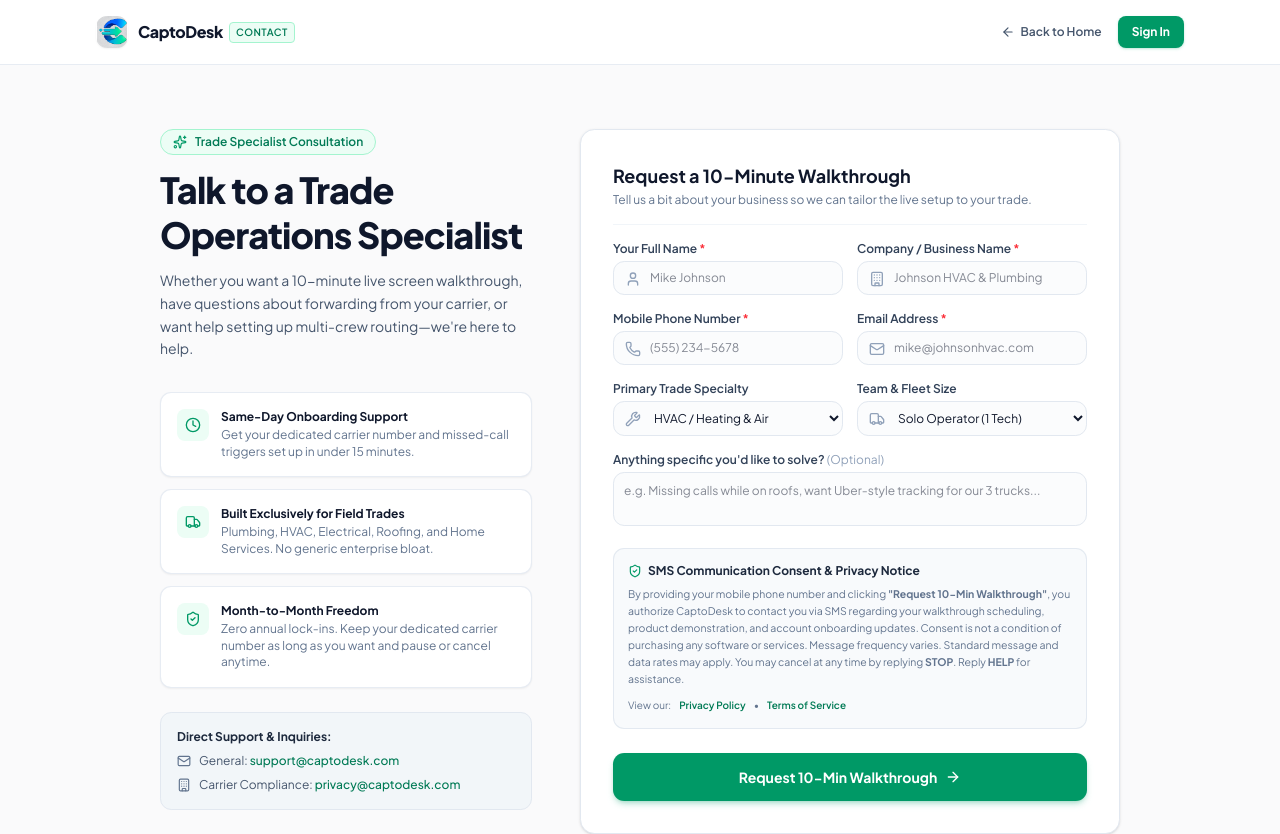
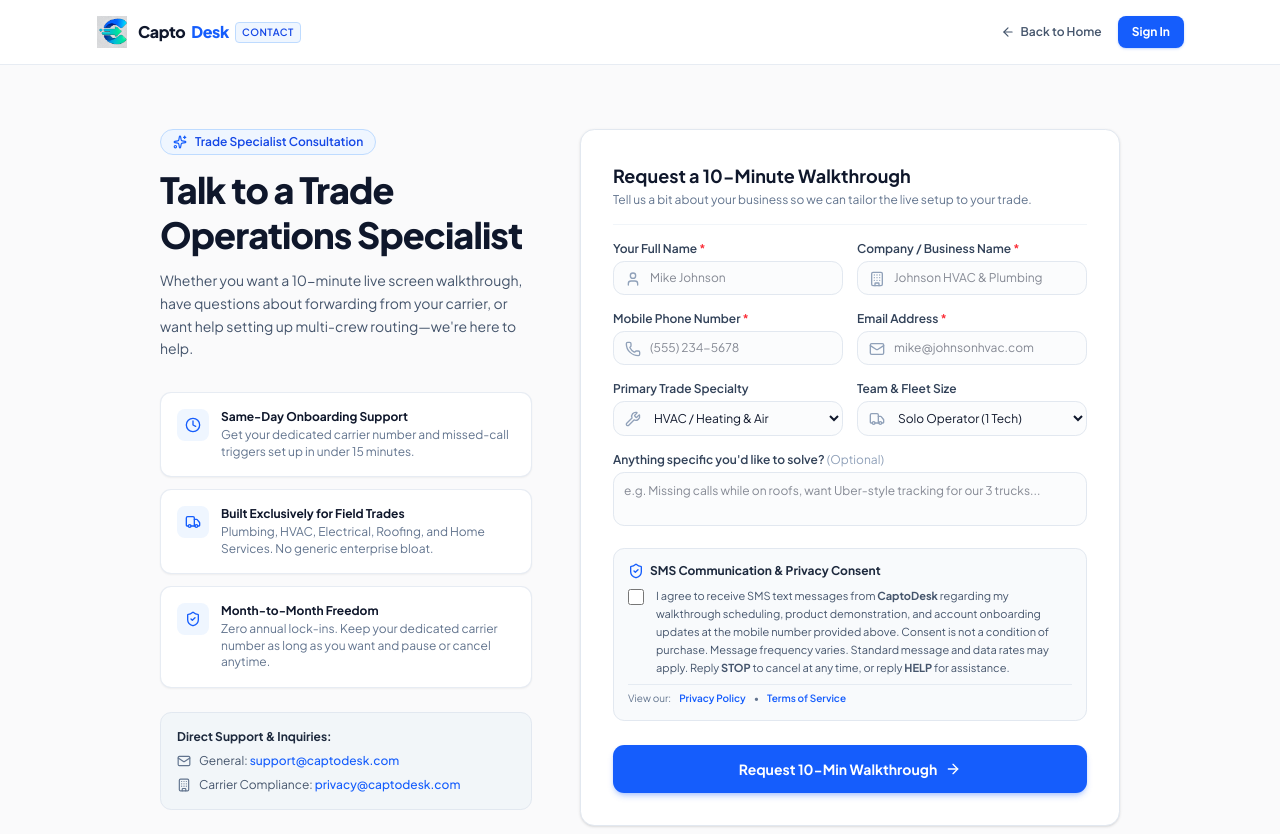
Before and after one commit to corvexastudio/corvexa-platform, a Next.js app: page /contact in a window 1280 px wide. Shown: the top 834 px of the page. Built offline with nearby package versions, Linux system fonts and the light colour scheme.

Commit message:
feat(contact): add 10DLC compliant unchecked SMS opt-in checkbox to demo walkthrough form

```diff
--- a/src/app/contact/page.tsx
+++ b/src/app/contact/page.tsx
@@ -29,7 +29,8 @@ export default function ContactPage() {
     email: '',
     trade: 'hvac',
     fleetSize: '1',
-    message: ''
+    message: '',
+    smsConsent: false
   })
 
   const handleSubmit = (e: React.FormEvent) => {
@@ -44,16 +45,16 @@ export default function ContactPage() {
   }
 
   return (
-    <div className="min-h-screen bg-[#FAFAFB] text-slate-900 selection:bg-emerald-500 selection:text-white font-[var(--font-sans)] antialiased">
+    <div className="min-h-screen bg-[#FAFAFB] text-slate-900 selection:bg-blue-600 selection:text-white font-[var(--font-sans)] antialiased">
       {/* ── Top Header ── */}
       <header className="sticky top-0 z-50 w-full border-b border-slate-200/80 bg-white/90 backdrop-blur-md">
         <div className="max-w-6xl mx-auto px-4 sm:px-6 lg:px-8 h-16 flex items-center justify-between">
           <Link href="/" className="flex items-center gap-2.5 group">
-            <BrandIcon className="w-8 h-8 rounded-xl shadow-xs group-hover:scale-105 transition-transform" priority />
+            <BrandIcon className="w-8 h-8 group-hover:scale-105 transition-transform" priority />
             <div className="flex flex-col">
               <span className="text-base font-extrabold tracking-tight text-slate-900 flex items-center gap-1.5">
-                CaptoDesk
-                <span className="text-[10px] font-mono px-1.5 py-0.5 rounded bg-emerald-50 text-emerald-700 border border-emerald-200 font-semibold uppercase tracking-wider">
+                Capto<span className="text-blue-600">Desk</span>
+                <span className="text-[10px] font-mono px-1.5 py-0.5 rounded bg-blue-50 text-blue-700 border border-blue-200 font-semibold uppercase tracking-wider">
                   CONTACT
                 </span>
               </span>
@@ -70,7 +71,7 @@ export default function ContactPage() {
             </Link>
             <Link
               href="/client/login"
-              className="hidden sm:inline-flex px-3.5 py-2 rounded-lg bg-emerald-600 hover:bg-emerald-500 text-white font-bold transition-all shadow-sm shadow-emerald-600/20"
+              className="hidden sm:inline-flex px-3.5 py-2 rounded-lg bg-blue-600 hover:bg-blue-500 text-white font-bold transition-all shadow-sm shadow-blue-600/20"
             >
               Sign In
             </Link>
@@ -85,8 +86,8 @@ export default function ContactPage() {
           {/* Left Column: Context & Proof */}
           <div className="lg:col-span-5 space-y-6">
             <div className="space-y-3">
-              <div className="inline-flex items-center gap-2 px-3 py-1 rounded-full bg-emerald-50 border border-emerald-200 text-emerald-700 text-xs font-semibold">
-                <Sparkles className="w-3.5 h-3.5 text-emerald-600" />
+              <div className="inline-flex items-center gap-2 px-3 py-1 rounded-full bg-blue-50 border border-blue-200 text-blue-700 text-xs font-semibold">
+                <Sparkles className="w-3.5 h-3.5 text-blue-600" />
                 <span>Trade Specialist Consultation</span>
               </div>
               <h1 className="text-3xl sm:text-4xl font-extrabold text-slate-900 tracking-tight leading-tight">
@@ -100,7 +101,7 @@ export default function ContactPage() {
             {/* Benefit Highlights */}
             <div className="space-y-3 pt-2">
               <div className="p-4 rounded-xl bg-white border border-slate-200/80 shadow-xs flex items-start gap-3">
-                <div className="p-2 rounded-lg bg-emerald-50 text-emerald-600 shrink-0">
+                <div className="p-2 rounded-lg bg-blue-50 text-blue-600 shrink-0">
                   <Clock className="w-4 h-4" />
                 </div>
                 <div>
@@ -112,7 +113,7 @@ export default function ContactPage() {
               </div>
 
               <div className="p-4 rounded-xl bg-white border border-slate-200/80 shadow-xs flex items-start gap-3">
-                <div className="p-2 rounded-lg bg-emerald-50 text-emerald-600 shrink-0">
+                <div className="p-2 rounded-lg bg-blue-50 text-blue-600 shrink-0">
                   <Truck className="w-4 h-4" />
                 </div>
                 <div>
@@ -124,7 +125,7 @@ export default function ContactPage() {
               </div>
 
               <div className="p-4 rounded-xl bg-white border border-slate-200/80 shadow-xs flex items-start gap-3">
-                <div className="p-2 rounded-lg bg-emerald-50 text-emerald-600 shrink-0">
+                <div className="p-2 rounded-lg bg-blue-50 text-blue-600 shrink-0">
                   <ShieldCheck className="w-4 h-4" />
                 </div>
                 <div>
@@ -141,11 +142,11 @@ export default function ContactPage() {
               <span className="font-bold text-slate-800 block">Direct Support & Inquiries:</span>
               <div className="flex items-center gap-2">
                 <Mail className="w-3.5 h-3.5 text-slate-500" />
-                <span>General: <a href="mailto:support@captodesk.com" className="text-emerald-700 font-medium hover:underline">support@captodesk.com</a></span>
+                <span>General: <a href="mailto:support@captodesk.com" className="text-blue-600 font-medium hover:underline">support@captodesk.com</a></span>
               </div>
               <div className="flex items-center gap-2">
                 <Building className="w-3.5 h-3.5 text-slate-500" />
-                <span>Carrier Compliance: <a href="mailto:privacy@captodesk.com" className="text-emerald-700 font-medium hover:underline">privacy@captodesk.com</a></span>
+                <span>Carrier Compliance: <a href="mailto:privacy@captodesk.com" className="text-blue-600 font-medium hover:underline">privacy@captodesk.com</a></span>
               </div>
             </div>
           </div>
@@ -197,7 +198,7 @@ export default function ContactPage() {
                           placeholder="Mike Johnson"
                           value={formData.name}
                           onChange={(e) => setFormData({ ...formData, name: e.target.value })}
-                          className="w-full pl-9 pr-3 py-2 text-xs rounded-xl border border-slate-200 focus:border-emerald-500 focus:ring-1 focus:ring-emerald-500 focus:outline-hidden bg-slate-50/50 text-slate-900"
+                          className="w-full pl-9 pr-3 py-2 text-xs rounded-xl border border-slate-200 focus:border-blue-500 focus:ring-1 focus:ring-blue-500 focus:outline-hidden bg-slate-50/50 text-slate-900"
                         />
                       </div>
                     </div>
@@ -215,7 +216,7 @@ export default function ContactPage() {
                           placeholder="Johnson HVAC & Plumbing"
                           value={formData.businessName}
                           onChange={(e) => setFormData({ ...formData, businessName: e.target.value })}
-                          className="w-full pl-9 pr-3 py-2 text-xs rounded-xl border border-slate-200 focus:border-emerald-500 focus:ring-1 focus:ring-emerald-500 focus:outline-hidden bg-slate-50/50 text-slate-900"
+                          className="w-full pl-9 pr-3 py-2 text-xs rounded-xl border border-slate-200 focus:border-blue-500 focus:ring-1 focus:ring-blue-500 focus:outline-hidden bg-slate-50/50 text-slate-900"
                         />
                       </div>
                     </div>
@@ -235,7 +236,7 @@ export default function ContactPage() {
                           placeholder="(555) 234-5678"
                           value={formData.phone}
                           onChange={(e) => setFormData({ ...formData, phone: e.target.value })}
-                          className="w-full pl-9 pr-3 py-2 text-xs rounded-xl border border-slate-200 focus:border-emerald-500 focus:ring-1 focus:ring-emerald-500 focus:outline-hidden bg-slate-50/50 text-slate-900"
+                          className="w-full pl-9 pr-3 py-2 text-xs rounded-xl border border-slate-200 focus:border-blue-500 focus:ring-1 focus:ring-blue-500 focus:outline-hidden bg-slate-50/50 text-slate-900"
                         />
                       </div>
                     </div>
@@ -253,7 +254,7 @@ export default function ContactPage() {
                           placeholder="mike@johnsonhvac.com"
                           value={formData.email}
                           onChange={(e) => setFormData({ ...formData, email: e.target.value })}
-                          className="w-full pl-9 pr-3 py-2 text-xs rounded-xl border border-slate-200 focus:border-emerald-500 focus:ring-1 focus:ring-emerald-500 focus:outline-hidden bg-slate-50/50 text-slate-900"
+                          className="w-full pl-9 pr-3 py-2 text-xs rounded-xl border border-slate-200 focus:border-blue-500 focus:ring-1 focus:ring-blue-500 focus:outline-hidden bg-slate-50/50 text-slate-900"
                         />
                       </div>
                     </div>
@@ -270,7 +271,7 @@ export default function ContactPage() {
                         <select
                           value={formData.trade}
                           onChange={(e) => setFormData({ ...formData, trade: e.target.value })}
-                          className="w-full pl-9 pr-3 py-2 text-xs rounded-xl border border-slate-200 focus:border-emerald-500 focus:ring-1 focus:ring-emerald-500 focus:outline-hidden bg-slate-50/50 text-slate-900 cursor-pointer"
+                          className="w-full pl-9 pr-3 py-2 text-xs rounded-xl border border-slate-200 focus:border-blue-500 focus:ring-1 focus:ring-blue-500 focus:outline-hidden bg-slate-50/50 text-slate-900 cursor-pointer"
                         >
                           <option value="hvac">HVAC / Heating & Air</option>
                           <option value="plumbing">Plumbing</option>
@@ -293,7 +294,7 @@ export default function ContactPage() {
                         <select
                           value={formData.fleetSize}
                           onChange={(e) => setFormData({ ...formData, fleetSize: e.target.value })}
-                          className="w-full pl-9 pr-3 py-2 text-xs rounded-xl border border-slate-200 focus:border-emerald-500 focus:ring-1 focus:ring-emerald-500 focus:outline-hidden bg-slate-50/50 text-slate-900 cursor-pointer"
+                          className="w-full pl-9 pr-3 py-2 text-xs rounded-xl border border-slate-200 focus:border-blue-500 focus:ring-1 focus:ring-blue-500 focus:outline-hidden bg-slate-50/50 text-slate-900 cursor-pointer"
                         >
                           <option value="1">Solo Operator (1 Tech)</option>
                           <option value="2-5">2 to 5 Trucks / Technicians</option>
@@ -314,26 +315,35 @@ export default function ContactPage() {
                       placeholder="e.g. Missing calls while on roofs, want Uber-style tracking for our 3 trucks..."
                       value={formData.message}
                       onChange={(e) => setFormData({ ...formData, message: e.target.value })}
-                      className="w-full p-2.5 text-xs rounded-xl border border-slate-200 focus:border-emerald-500 focus:ring-1 focus:ring-emerald-500 focus:outline-hidden bg-slate-50/50 text-slate-900 resize-none"
+                      className="w-full p-2.5 text-xs rounded-xl border border-slate-200 focus:border-blue-500 focus:ring-1 focus:ring-blue-500 focus:outline-hidden bg-slate-50/50 text-slate-900 resize-none"
                     />
                   </div>
 
-                  {/* ── MANDATORY CARRIER B2B SMS OPT-IN DISCLOSURE BLOCK ── */}
-                  <div className="p-3.5 rounded-xl bg-slate-50 border border-slate-200/90 text-[11px] text-slate-600 space-y-1.5 leading-relaxed">
+                  {/* ── MANDATORY 10DLC / TCPA EXPLICIT SMS OPT-IN CHECKBOX ── */}
+                  <div className="p-3.5 rounded-xl bg-slate-50 border border-slate-200 space-y-2">
                     <div className="flex items-center gap-1.5 font-bold text-slate-800 text-xs">
-                      <ShieldCheck className="w-3.5 h-3.5 text-emerald-600" />
-                      <span>SMS Communication Consent &amp; Privacy Notice</span>
+                      <ShieldCheck className="w-4 h-4 text-blue-600 shrink-0" />
+                      <span>SMS Communication &amp; Privacy Consent</span>
                     </div>
-                    <p className="text-[10.5px] text-slate-500">
-                      By providing your mobile phone number and clicking <strong>&quot;Request 10-Min Walkthrough&quot;</strong>, you authorize CaptoDesk to contact you via SMS regarding your walkthrough scheduling, product demonstration, and account onboarding updates. Consent is not a condition of purchasing any software or services. Message frequency varies. Standard message and data rates may apply. You may cancel at any time by replying <strong>STOP</strong>. Reply <strong>HELP</strong> for assistance.
-                    </p>
-                    <div className="pt-1 text-[10px] text-slate-500 flex items-center gap-2">
+                    <label className="flex items-start gap-3 cursor-pointer select-none">
+                      <input
+                        type="checkbox"
+                        required
+                        checked={formData.smsConsent}
+                        onChange={(e) => setFormData({ ...formData, smsConsent: e.target.checked })}
+                        className="mt-0.5 h-4 w-4 rounded border-slate-300 text-blue-600 focus:ring-blue-500 cursor-pointer shrink-0"
+                      />
+                      <span className="text-[11px] text-slate-600 leading-relaxed">
+                        I agree to receive SMS text messages from <strong>CaptoDesk</strong> regarding my walkthrough scheduling, product demonstration, and account onboarding updates at the mobile number provided above. Consent is not a condition of purchase. Message frequency varies. Standard message and data rates may apply. Reply <strong>STOP</strong> to cancel at any time, or reply <strong>HELP</strong> for assistance.
+                      </span>
+                    </label>
+                    <div className="pt-1.5 border-t border-slate-200/80 text-[10px] text-slate-500 flex items-center gap-2">
                       <span>View our:</span>
-                      <Link href="/privacy" target="_blank" className="text-emerald-700 hover:underline font-semibold">
+                      <Link href="/privacy" target="_blank" className="text-blue-600 hover:underline font-semibold">
                         Privacy Policy
                       </Link>
                       <span>•</span>
-                      <Link href="/terms" target="_blank" className="text-emerald-700 hover:underline font-semibold">
+                      <Link href="/terms" target="_blank" className="text-blue-600 hover:underline font-semibold">
                         Terms of Service
                       </Link>
                     </div>
@@ -344,7 +354,7 @@ export default function ContactPage() {
                     <button
                       type="submit"
                       disabled={loading}
-                      className="w-full py-3.5 px-4 rounded-xl bg-emerald-600 hover:bg-emerald-500 disabled:opacity-50 text-white font-bold text-sm shadow-md shadow-emerald-600/25 flex items-center justify-center gap-2 transition-all cursor-pointer"
+                      className="w-full py-3.5 px-4 rounded-xl bg-blue-600 hover:bg-blue-500 disabled:opacity-50 text-white font-bold text-sm shadow-md shadow-blue-600/25 flex items-center justify-center gap-2 transition-all cursor-pointer"
                     >
                       {loading ? (
                         <>
```
